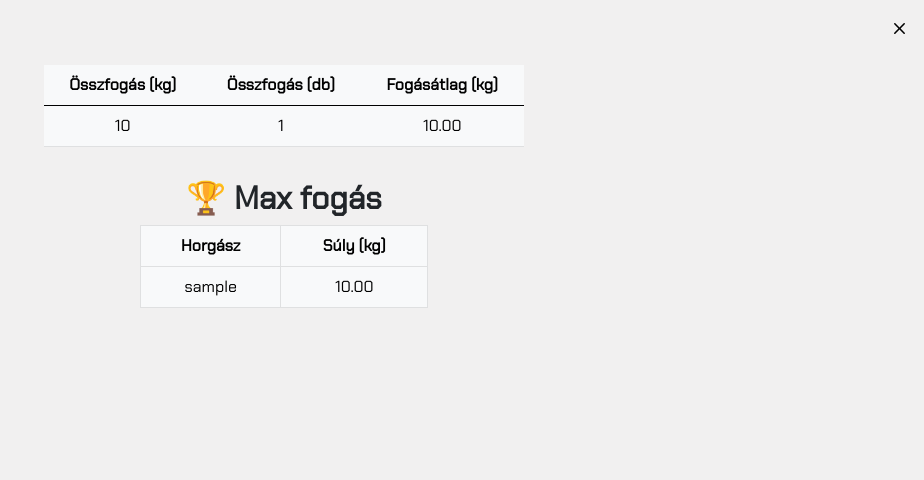
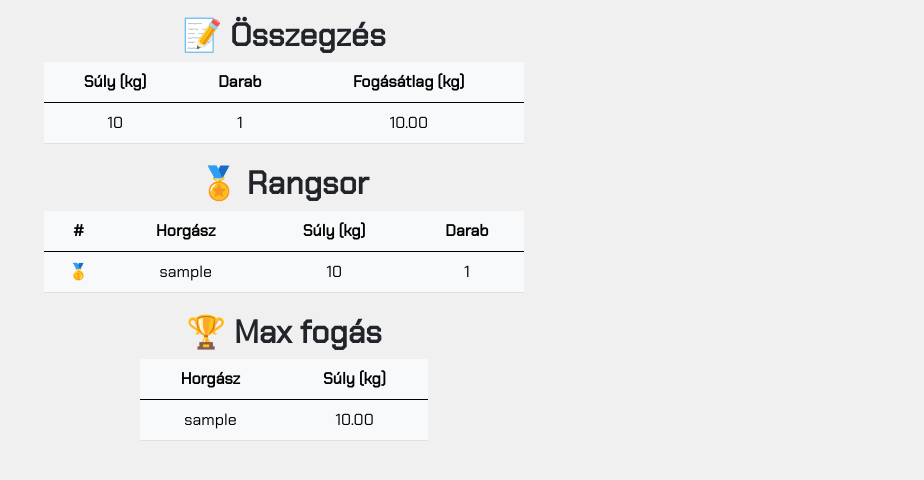
Before and after one commit to janzsob/scofish, a Django app: page /statistics/1/ in a window 1280 px wide. Shown: the part 50-530 px from the top of the page, without its empty margins (356-1280 px from the left). Run offline with Django 3.2, Linux system fonts and the light colour scheme; tables that the repository leaves empty hold one stand-in row (values such as "Sample post"); some libraries are stand-ins or nearby versions.

Commit message:
statistics

```diff
--- a/authentication/templates/authentication/login.html
+++ b/authentication/templates/authentication/login.html
@@ -1,5 +1,5 @@
 {% extends "base.html" %}
-{% block title %}Login{% endblock %}
+{% block title %}Scofish - Bejelentkezés{% endblock %}
 {% block content %}
 
 <div class="row mx-3 my-3 justify-content-center text-center">
--- a/authentication/templates/authentication/register.html
+++ b/authentication/templates/authentication/register.html
@@ -1,5 +1,5 @@
 {% extends "base.html" %}
-{% block title %}Registration{% endblock %}
+{% block title %}Scofish - Regisztráció{% endblock %}
 {% block content %}
 
 <div class="row mx-3 my-3 justify-content-center text-center">
--- a/catch_details/templates/catch_details/catch.html
+++ b/catch_details/templates/catch_details/catch.html
@@ -1,5 +1,5 @@
 {% extends "base.html" %}
-{% block title %}Catch Details{% endblock %}
+{% block title %}Scofish - Fogás{% endblock %}
 
 
 {% block content %}
--- a/new_trip/models.py
+++ b/new_trip/models.py
@@ -41,6 +41,7 @@ fish_choices = [
     ("Keszeg", "Keszeg"),
     ("Kárász", "Kárász"),
     ("Harcsa", "Harcsa"),
+    ("Tok", "Tok"),
 ]
 
 
--- a/new_trip/templates/new_trip/create_trip.html
+++ b/new_trip/templates/new_trip/create_trip.html
@@ -1,5 +1,5 @@
 {% extends "base.html" %}
-{% block title %}Create a new Trip{% endblock %}
+{% block title %}Scofish -  Horgásztúra Létrehozása{% endblock %}
 
 
 {% block content %}
--- a/new_trip/templates/new_trip/new_catch.html
+++ b/new_trip/templates/new_trip/new_catch.html
@@ -1,5 +1,5 @@
 {% extends "base.html" %}
-{% block title %}New Catch{% endblock %}
+{% block title %}Scofish - Fogás Rögzítése{% endblock %}
 
 
 {% block content %}
@@ -11,7 +11,7 @@
                 <path d="M4.646 4.646a.5.5 0 0 1 .708 0L8 7.293l2.646-2.647a.5.5 0 0 1 .708.708L8.707 8l2.647 2.646a.5.5 0 0 1-.708.708L8 8.707l-2.646 2.647a.5.5 0 0 1-.708-.708L7.293 8 4.646 5.354a.5.5 0 0 1 0-.708z"/>
             </svg>
         </a>
-        <h3 class="mt-0 mb-1 text-center">Fogás rögzítése</h3>
+        <h3 class="mt-0 mb-1 text-center">Fogás Rögzítése</h3>
 
         <div class="card-body">
         <form method="POST" action="" enctype="multipart/form-data">
--- a/stats/templates/stats/trip_stat.html
+++ b/stats/templates/stats/trip_stat.html
@@ -1,25 +1,29 @@
 {% extends "base.html" %}
-{% block title %}Statisztika{% endblock %}
+{% block title %}Scofish - Statisztika{% endblock %}
 {% block content %}
+<!-- Close button
 <div class="row mx-0 mt-2">
-    <a href="{{ request.META.HTTP_REFERER }}" style=" color:#000"> <!-- Button to get the previous page (Trip details) -->
+    <a href="{{ request.META.HTTP_REFERER }}" style=" color:#000">
         <svg xmlns="http://www.w3.org/2000/svg" width="25" height="25" fill="currentColor" class="bi bi-x float-end mb-2 mt-2" viewBox="0 0 16 16">
             <path d="M4.646 4.646a.5.5 0 0 1 .708 0L8 7.293l2.646-2.647a.5.5 0 0 1 .708.708L8.707 8l2.647 2.646a.5.5 0 0 1-.708.708L8 8.707l-2.646 2.647a.5.5 0 0 1-.708-.708L7.293 8 4.646 5.354a.5.5 0 0 1 0-.708z"/>
         </svg>
     </a>
 </div>
+-->
+<!-- Catch summary -->
 <div class="row justify-content-center text-center my-3 mx-2">
     <div class="m-0 p-0" style="width: 30rem;">
-        <table class="table table-light table-hover" >
+        <h2 class="fw-bold">📝 Összegzés</h2>
+        <table class="table table-light table-hover mb-1" >
             <thead>
             <tr>
-                <th scope="col">Összfogás (kg)</th>
-                <th scope="col">Összfogás (db)</th>
+                <th scope="col">Súly (kg)</th>
+                <th scope="col">Darab</th>
                 <th scope="col">Fogásátlag (kg)</th>
             </tr>
             </thead>
             <tbody>
-            {% if num_catches == 0 %}
+            {% if catches_num == 0 %}
             <tr>
                 <td>0</td>
                 <td>0</td>
@@ -27,9 +31,9 @@
             </tr>
             {% else %}
             <tr>
-                <td>{{ sum_weight }}</td>
-                <td>{{ num_catches }}</td>
-                <td>{{ avg_weight|floatformat:2 }}</td>
+                <td>{{ weight_sum }}</td>
+                <td>{{ catches_num }}</td>
+                <td>{{ weight_avg|floatformat:2 }}</td>
             </tr>
             {% endif %}
 
@@ -38,10 +42,60 @@
     </div> <!-- style end -->
 </div>
 
-<div class="row justify-content-center text-center mx-3 my-3">
+<!-- Ranking fishermen -->
+<div class="row justify-content-center text-center mb-3 mx-2">
+    <div class="p-0 m-0" style="width: 30rem;">
+        <h2 class="fw-bold">🏅 Rangsor</h2>
+        <table class="table table-light table-hover mb-1">
+            <thead>
+            <tr>
+                <th scope="col">#</th>
+                <th scope="col">Horgász</th>
+                <th scope="col">Súly (kg)</th>
+                <th scope="col">Darab</th>
+            </tr>
+            </thead>
+            <tbody>
+            {% if catches_num == 0 %}
+            <tr>
+                <th scope="row"></th>
+                <td>-</td>
+                <td>0</td>
+                <td>0</td>
+            </tr>
+            {% else %}
+
+            {% for fisherman in fishermen_catches %}
+            <tr>
+                <th scope="row">
+                {% if forloop.counter == 1 %}
+                    🥇
+                {% elif forloop.counter == 2 %}
+                    🥈
+                {% elif forloop.counter == 3 %}
+                    🥉
+                {% else %}
+
+                {% endif %}
+                </th>
+                <td>
+                    {{ fisherman }}</td>
+                <td>{{ fisherman.sum_catch }}</td>
+                <td>{{ fisherman.num_catch }}</td>
+            </tr>
+
+            {% endfor %}
+            {% endif %}
+            </tbody>
+        </table>
+    </div>
+</div>
+
+<!-- Max catch -->
+<div class="row justify-content-center text-center mb-3 mx-2">
     <div class="m-0 p-0" style="width: 18rem;">
         <h2 class="fw-bold">🏆 Max fogás</h2>
-        <table class="table table-light table-bordered">
+        <table class="table table-light table-hover mb-1">
             <thead>
             <tr>
                 <th scope="col">Horgász</th>
@@ -49,16 +103,16 @@
             </tr>
             </thead>
             <tbody>
-                {% if num_catches == 0 %}
+                {% if catches_num == 0 %}
                 <tr>
                     <td>-</td>
                     <td>0</td>
                 </tr>
                 {% else %}
-                {% for max_w in max_weight %}
+                {% for catch_m in catch_max %}
                 <tr>
-                    <td>{{ max_w.fisherman }}</td>
-                    <td>{{ max_w.weight }}</td>
+                    <td>{{ catch_m.fisherman }}</td>
+                    <td>{{ catch_m.weight }}</td>
                 </tr>
                 {% endfor %}
                 {% endif %}
@@ -67,4 +121,6 @@
     </div> <!-- style end -->
 </div>
 
+
+
 {% endblock content %}
--- a/stats/views.py
+++ b/stats/views.py
@@ -2,7 +2,7 @@ from django.shortcuts import render
 from django.views.generic.detail import DetailView
 from django.views.generic.list import ListView
 from new_trip.models import Trips, Fisherman, Catch
-from django.db.models import Avg, Sum, Max, Count
+from django.db.models import Avg, Sum, Max, Count, Q
 
 
 class StatView(DetailView):
@@ -15,21 +15,24 @@ class StatView(DetailView):
 
     def get_context_data(self, **kwargs):
         context = super().get_context_data(**kwargs)
-        # get fishermen in the trip
-        fishermen = Fisherman.objects.filter(trips=self.kwargs.get('pk')).order_by('-catch_sum_weight')
 
-        # it does some aggregation
-        sum_weight = Catch.objects.filter(trip=self.kwargs.get('pk')).aggregate(s_weight=Sum('weight'))
-        avg_weigth = Catch.objects.filter(trip=self.kwargs.get('pk')).aggregate(av_weight=Avg('weight'))
-        num_catches = Catch.objects.filter(trip=self.kwargs.get('pk')).count()
-        max_weight = Catch.objects.filter(trip=self.kwargs.get('pk')).order_by('-weight')[0:1]
+        # aggregating catches
+        catch_aggregation = Catch.objects.filter(trip=self.kwargs.get('pk')).aggregate(Sum('weight'), Avg('weight'))
+        context["weight_sum"] = catch_aggregation["weight__sum"] # total weight of catches
+        context["weight_avg"] = catch_aggregation["weight__avg"] # average weigt of catches
 
+        context["catches_num"] = Catch.objects.filter(trip=self.kwargs.get('pk')).count() # total number of cacthes
+        context["catch_max"] = Catch.objects.filter(trip=self.kwargs.get('pk')).order_by('-weight')[0:1] # max catch in the trip
 
-        context = {
-            "fishermen": fishermen,
-            "sum_weight": sum_weight["s_weight"],
-            "avg_weight": avg_weigth["av_weight"],
-            "max_weight": max_weight,
-            "num_catches": num_catches,
-        }
+        # aggregating fishermen's catches in the trip.
+        # Annoteting is being used for summorizing and counting catches.
+        context["fishermen_catches"] = Fisherman.objects.filter(
+            trips=self.kwargs.get('pk')).annotate(sum_catch=Sum("catch__weight", distinct=True, filter=Q(catch__trip=self.kwargs.get('pk'))),
+            num_catch=Count("catch__catch_id", distinct=True, filter=Q(catch__trip=self.kwargs.get('pk')))).order_by('-sum_catch')
+
+        #print(fishermen_catches_sum[0].sum_catch)
+        #min_max = Fisherman.objects.filter(trips=self.kwargs.get('pk')).annotate(min_catch=Min("catch__weight"), max_catch=Max("catch__weight"))
+        #print(min_max[0].max_catch)
+        #avg_catches = Trips.objects.aggregate(avg_c=Avg("catch__weight"))
+        #print(avg_catches)
         return context
```
Also changed, not shown: new_trip/templates/new_trip/trip_details.html (+4 -5 lines).
